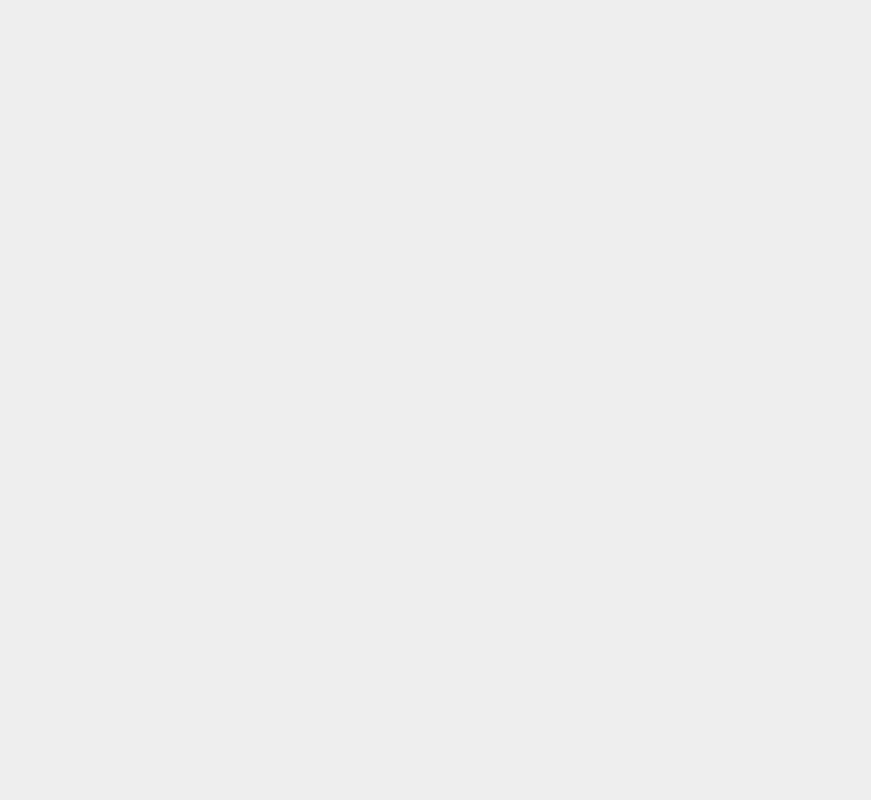
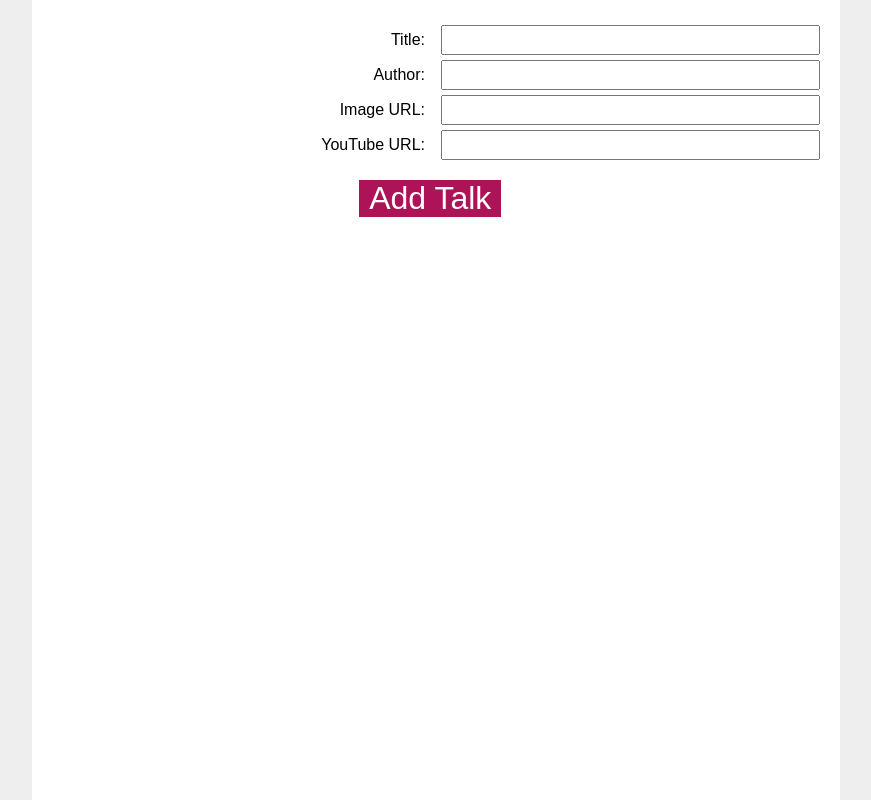
Before and after one commit to ovarunendra/graphql-playlist, a React (Create React App) app in the folder client/: page /#/techtalks in a window 1280 px wide. Shown: the whole page, without its empty margins (224-1095 px from the left). Built offline with nearby package versions, Linux system fonts and the light colour scheme; the HTML template or start-up script is replaced by a standard one.

Commit message:
[ENH] added UI for adding talks

```diff
--- a/client/src/App.js
+++ b/client/src/App.js
@@ -1,17 +1,15 @@
 import React, { Component } from 'react';
 import ApolloClient from 'apollo-boost';
 import { ApolloProvider } from 'react-apollo';
-import {
-  HashRouter as Router,
-  Route,
-} from 'react-router-dom';
+import { HashRouter as Router, Route } from 'react-router-dom';
 
 import Home from './Home';
 import Quizzer from './Quizzer';
+import TechTalks from './TechTalks';
 
 // apollo client setup
 const client = new ApolloClient({
-  uri: '/graphql'
+  uri: '/graphql',
 });
 
 class App extends Component {
@@ -22,6 +20,7 @@ class App extends Component {
           <div>
             <Route exact path="/" component={Home} />
             <Route path="/quizzer" component={Quizzer} />
+            <Route path="/techtalks" component={TechTalks} />
           </div>
         </Router>
       </ApolloProvider>
--- /dev/null
+++ b/client/src/TechTalks.js
@@ -0,0 +1,91 @@
+import React, { Component } from 'react';
+import { graphql, compose } from 'react-apollo';
+import { addTalkMutation } from './queries/mutations/addTalkMutation';
+
+class TechTalks extends Component {
+  constructor(props) {
+    super(props);
+    this.state = {
+      title: '',
+      author: '',
+      imageUri: '',
+      URL: '',
+    };
+  }
+
+  submitForm(e) {
+    e.preventDefault();
+    const { addTalkMutation } = this.props;
+    const { title, author, imageUri, URL } = this.state;
+
+    if (!(title && author && imageUri && URL)) {
+      return alert('Provide Missing Fields');
+    }
+
+    addTalkMutation({
+      variables: {
+        title,
+        author,
+        imageUri,
+        URL,
+      },
+    }).then(() => {
+      this.setState({
+        title: '',
+        author: '',
+        imageUri: '',
+        URL: '',
+      });
+    });
+  }
+
+  render() {
+    const { title, author, imageUri, URL } = this.state;
+
+    return (
+      <form id="add-question" onSubmit={this.submitForm.bind(this)}>
+        <div className="field">
+          <label>Title:</label>
+          <input
+            type="text"
+            value={title}
+            onChange={e => this.setState({ title: e.target.value })}
+          />
+        </div>
+
+        <div className="field">
+          <label>Author:</label>
+          <input
+            type="text"
+            value={author}
+            onChange={e => this.setState({ author: e.target.value })}
+          />
+        </div>
+
+        <div className="field">
+          <label>Image URL:</label>
+          <input
+            type="text"
+            value={imageUri}
+            onChange={e => this.setState({ imageUri: e.target.value })}
+          />
+        </div>
+
+        <div className="field">
+          <label>YouTube URL:</label>
+          <input
+            type="text"
+            value={URL}
+            onChange={e => this.setState({ URL: e.target.value })}
+          />
+        </div>
+
+        <button id="add-question-button">Add Talk</button>
+      </form>
+    );
+  }
+}
+
+export default compose(graphql(addTalkMutation, { name: 'addTalkMutation' }))(
+  TechTalks,
+);
--- /dev/null
+++ b/client/src/queries/mutations/addTalkMutation.js
@@ -0,0 +1,21 @@
+import { gql } from 'apollo-boost';
+
+const addTalkMutation = gql`
+  mutation(
+    $title: String!
+    $author: String!
+    $imageUri: String!
+    $URL: String!
+  ) {
+    addQuestion(
+      title: $title
+      author: $author
+      imageUri: $imageUri
+      URL: $URL
+    ) {
+      id
+    }
+  }
+`;
+
+export { addTalkMutation };
```
